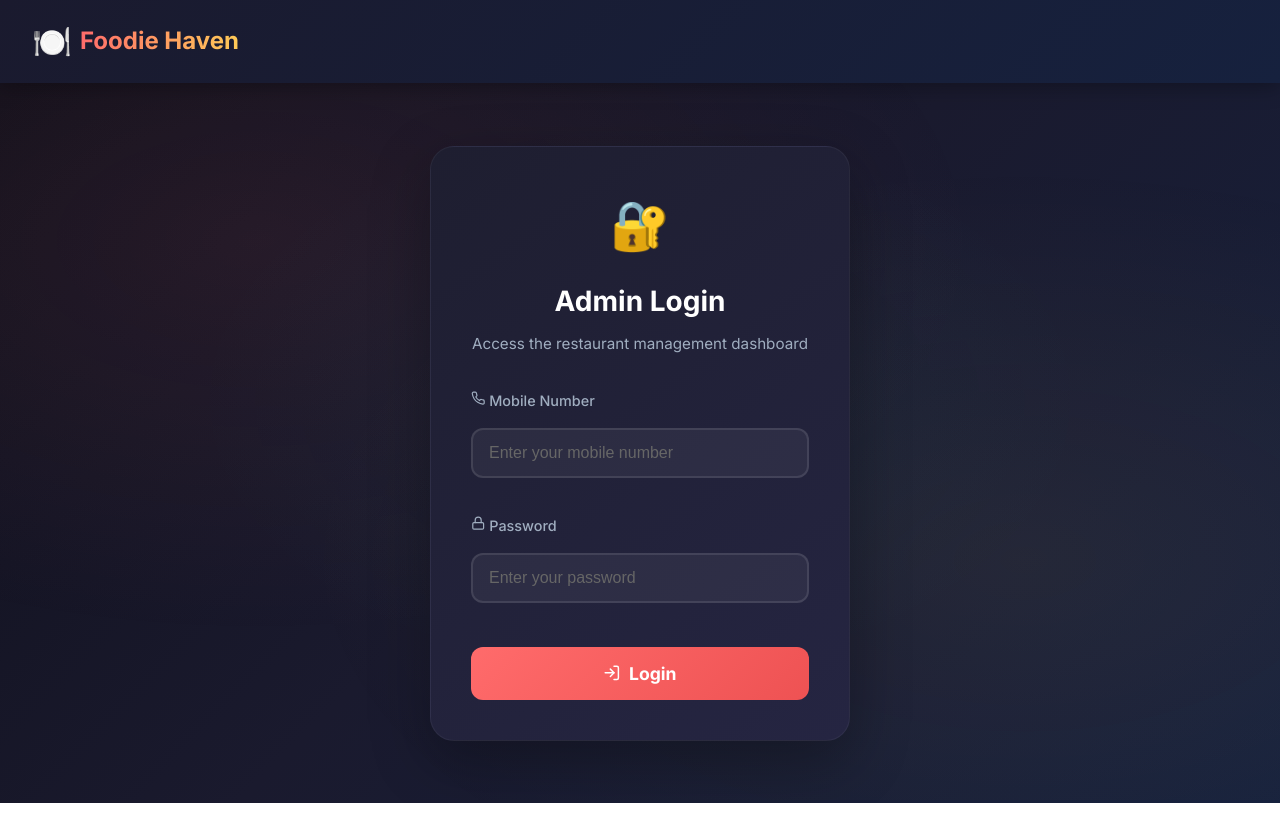
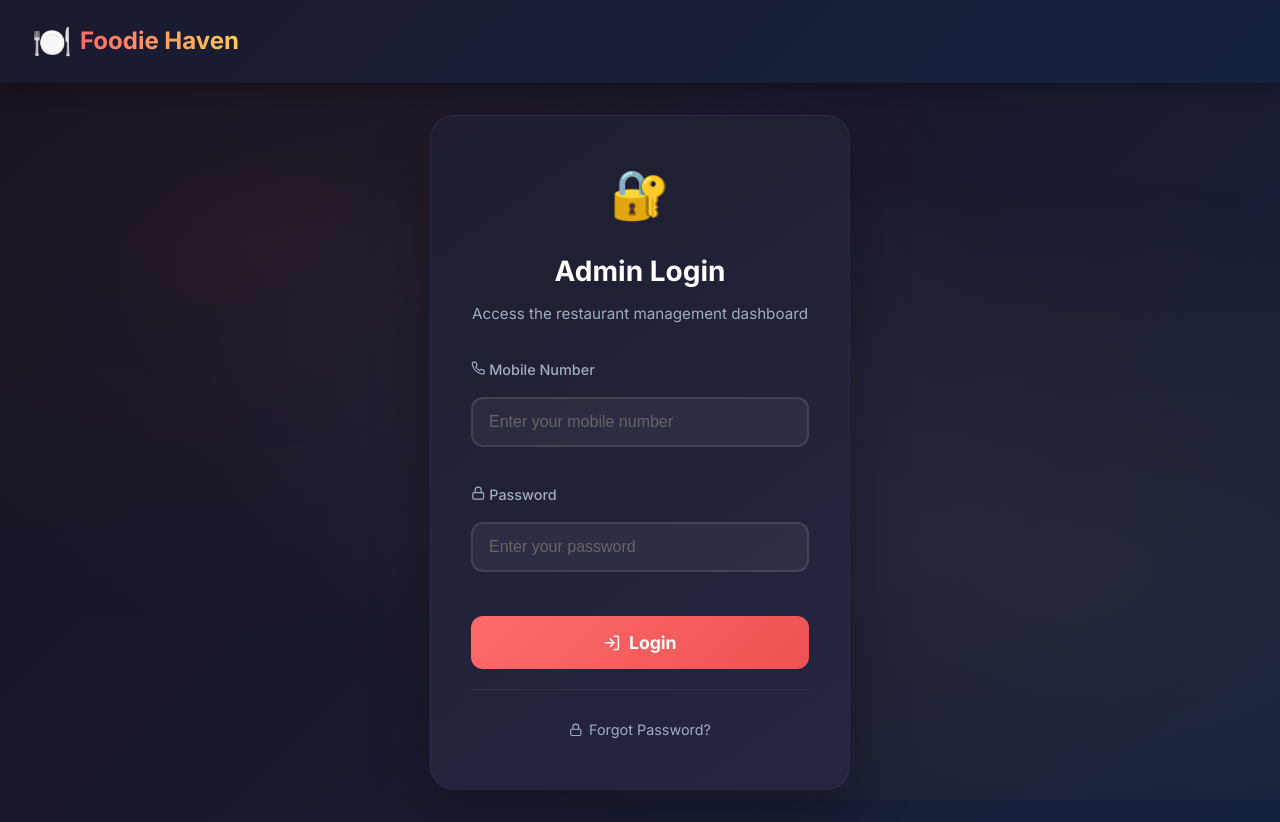
Before and after one commit to Sauravyadav18/restaurant-ordering-system, a React app in the folder frontend/: page /admin/login in a window 1280 px wide. Built offline with nearby package versions, Linux system fonts and the light colour scheme; no server answers; the HTML template or start-up script is replaced by a standard one.

Commit message:
Add Forgot Password link on login page with URL-param based tab selection

```diff
--- a/frontend/src/pages/AdminLogin.css
+++ b/frontend/src/pages/AdminLogin.css
@@ -105,6 +105,35 @@
     cursor: not-allowed;
 }
 
+/* Forgot Password Link */
+.login-forgot {
+    text-align: center;
+    margin-top: 1.25rem;
+    padding-top: 1.25rem;
+    border-top: 1px solid rgba(255, 255, 255, 0.06);
+}
+
+.forgot-link {
+    display: inline-flex;
+    align-items: center;
+    gap: 0.4rem;
+    color: #a0aec0;
+    font-size: 0.9rem;
+    text-decoration: none;
+    transition: all 0.3s ease;
+    padding: 0.5rem 1rem;
+    border-radius: 8px;
+}
+
+.forgot-link:hover {
+    color: #feca57;
+    background: rgba(254, 202, 87, 0.08);
+}
+
+.forgot-link svg {
+    font-size: 0.85rem;
+}
+
 .login-hint {
     margin-top: 2rem;
     padding-top: 1.5rem;
--- a/frontend/src/pages/AdminLogin.jsx
+++ b/frontend/src/pages/AdminLogin.jsx
@@ -1,5 +1,5 @@
 import { useState, useEffect } from 'react';
-import { useNavigate } from 'react-router-dom';
+import { useNavigate, Link } from 'react-router-dom';
 import { useAuth } from '../context/AuthContext';
 import toast from 'react-hot-toast';
 import { FiPhone, FiLock, FiLogIn } from 'react-icons/fi';
@@ -115,6 +115,12 @@ const AdminLogin = () => {
                         )}
                     </button>
                 </form>
+
+                <div className="login-forgot">
+                    <Link to="/admin/change-password?tab=forgot" className="forgot-link">
+                        <FiLock /> Forgot Password?
+                    </Link>
+                </div>
             </div>
         </div>
     );
--- a/frontend/src/pages/ChangePassword.jsx
+++ b/frontend/src/pages/ChangePassword.jsx
@@ -1,5 +1,5 @@
 import { useState, useEffect } from 'react';
-import { useNavigate } from 'react-router-dom';
+import { useNavigate, useSearchParams } from 'react-router-dom';
 import { useAuth } from '../context/AuthContext';
 import { authAPI } from '../services/api';
 import toast from 'react-hot-toast';
@@ -8,8 +8,12 @@ import './ChangePassword.css';
 
 const ChangePassword = () => {
     const navigate = useNavigate();
+    const [searchParams] = useSearchParams();
     const { user, loading: authLoading, logout } = useAuth();
-    const [activeTab, setActiveTab] = useState('change'); // 'change' or 'forgot'
+
+    // Read ?tab=forgot from URL to auto-select forgot tab (e.g. from login page)
+    const initialTab = searchParams.get('tab') === 'forgot' ? 'forgot' : 'change';
+    const [activeTab, setActiveTab] = useState(initialTab);
 
     // Change Password state
     const [oldPassword, setOldPassword] = useState('');
@@ -32,6 +36,8 @@ const ChangePassword = () => {
     const [showForgotConfirmPwd, setShowForgotConfirmPwd] = useState(false);
     const [otpTimer, setOtpTimer] = useState(0);
 
+    // Only redirect to login if user is not logged in AND on the 'change' tab
+    // The 'forgot' tab should be accessible without login
     useEffect(() => {
         if (!authLoading && !user && activeTab === 'change') {
             navigate('/admin/login');
@@ -140,8 +146,8 @@ const ChangePassword = () => {
     return (
         <div className="change-password-page">
             <div className="cp-container">
-                <button className="cp-back-btn" onClick={() => navigate('/admin')}>
-                    <FiArrowLeft /> Back to Dashboard
+                <button className="cp-back-btn" onClick={() => navigate(user ? '/admin' : '/admin/login')}>
+                    <FiArrowLeft /> {user ? 'Back to Dashboard' : 'Back to Login'}
                 </button>
 
                 <div className="cp-header">
```
